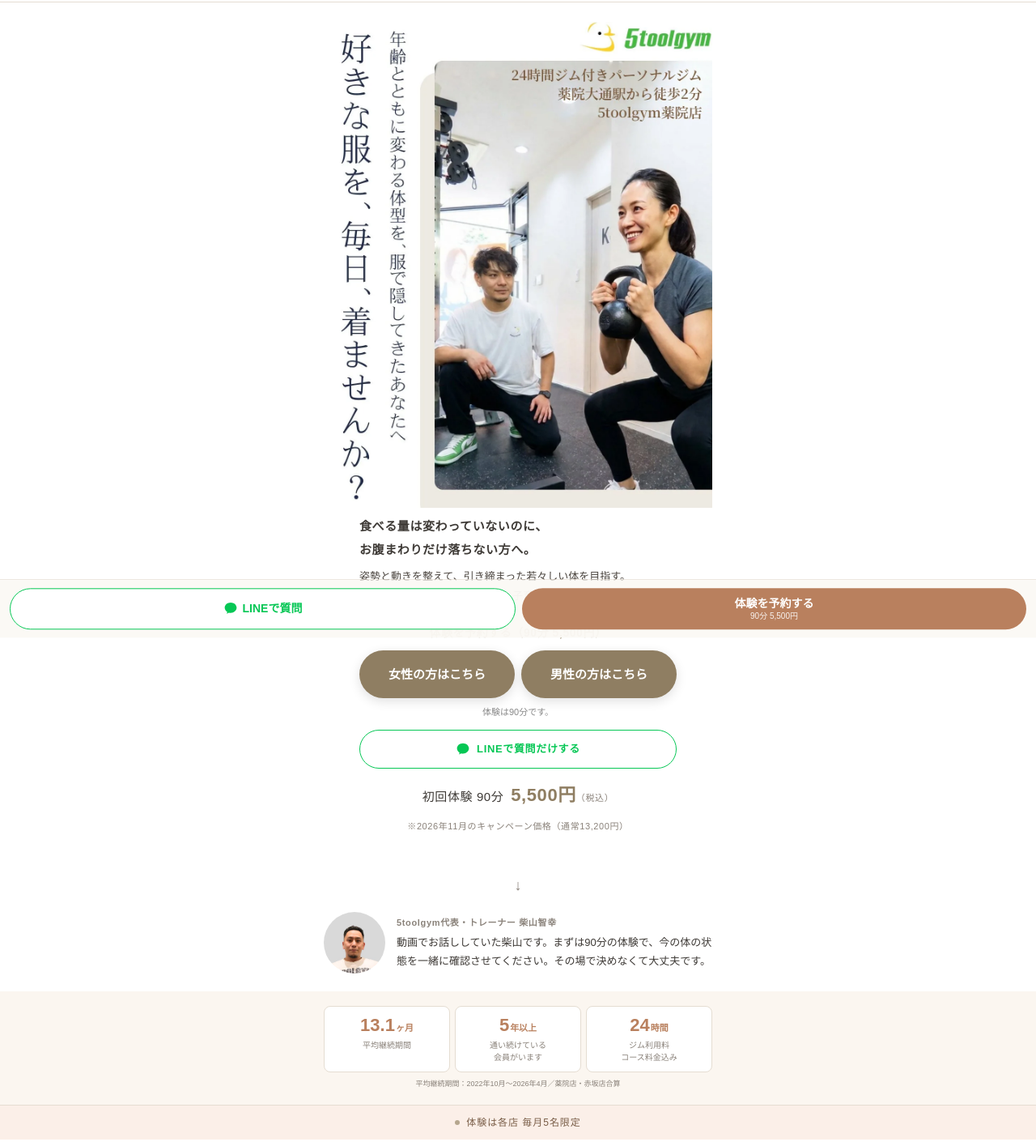
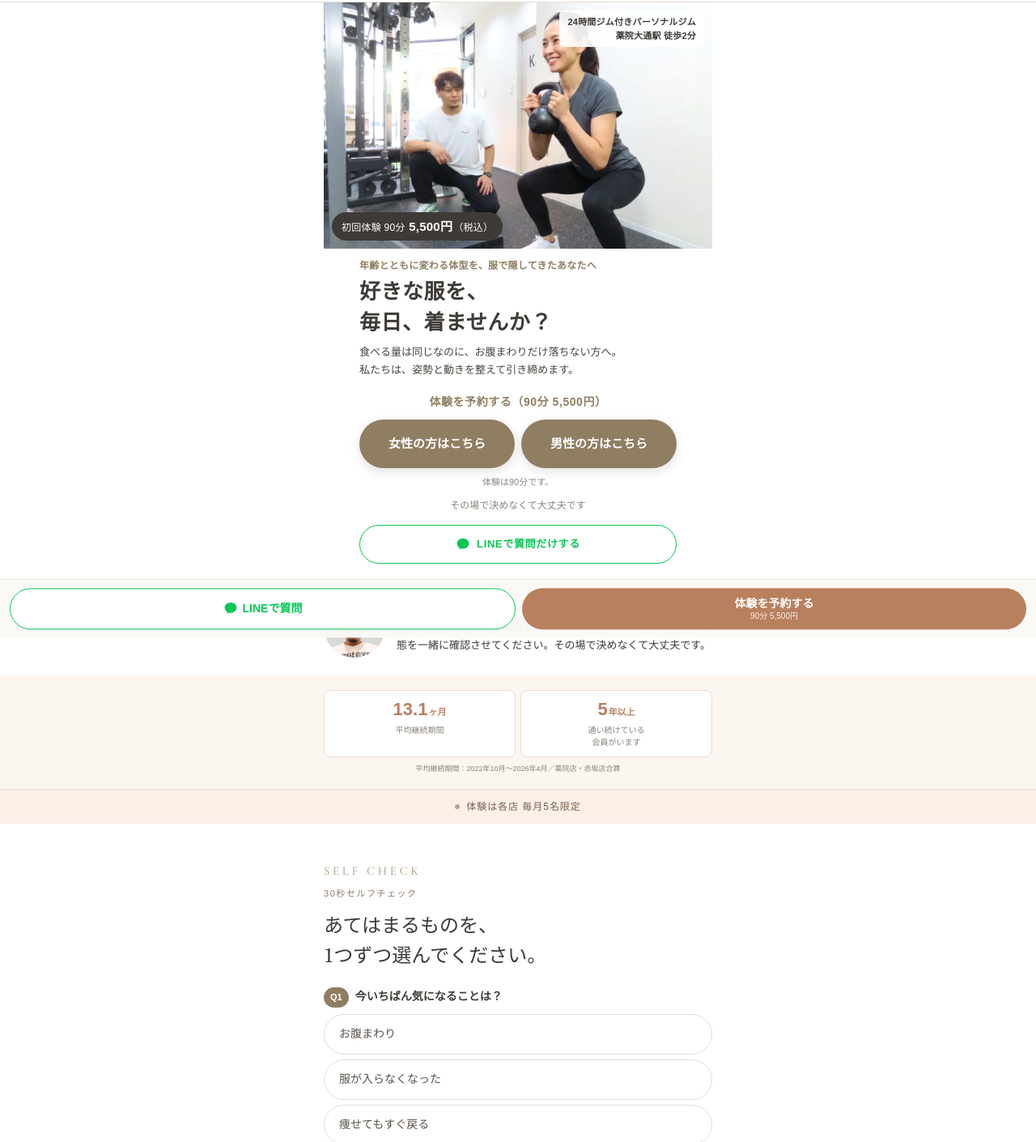
Before and after one commit to 5toolgym/LP-yakuin01, a plain HTML site: page diet-yakuin.html in a window 1280 px wide. Shown: the part 91-1501 px from the top of the page at 81% size. Drawn offline with nearby package versions, Linux system fonts and the light colour scheme; a web font is replaced by a local one.

Commit message:
FV改善：画像タップで予約ボタンへ移動、誰向け・体験価格・次の行動をFVに集約
- ヒーロー画像タップで予約ボタンへスクロール＋強調（GA4: hero_tap）
- 通常価格の併記（二重価格）を削除
- 薬院：文字なし写真＋HTMLコピーに差し替え、信頼バーを2要素に
- 赤坂：画像下部の焼き込みバッジ（14ヶ月以上等）を切り取りHTML化、固定バーにLINE副導線

Co-Authored-By: Claude Opus 5.5 <noreply@anthropic.com>
Claude-Session: https://claude.ai/code/session_01TwzECPhcNLYKFxBzK7tPKr

```diff
--- a/diet-yakuin.html
+++ b/diet-yakuin.html
@@ -821,6 +821,22 @@ footer{background:#F6EFE7!important;border-top:1px solid #EFE4D6!important}
 .flow-video{display:block;width:100%;height:auto;aspect-ratio:9/16;max-width:300px;margin:14px auto 0;border-radius:10px;background:#000}
 .stick-line{background:#fff!important;color:#06C755!important;border:1.5px solid #06C755!important}.stick-line svg path{fill:#06C755!important}
 .flow-video-cap{font-size:11px;color:#8A827A;text-align:center;margin:6px 0 0;line-height:1.6}
+
+/* ===== FV v5（2026-11：画像タップ→予約ボタン、FVで「誰向け・何の店・体験価格・次の行動」） ===== */
+.fv-photo{display:block;position:relative;max-width:480px;margin:0 auto;line-height:0;overflow:hidden;text-decoration:none;-webkit-tap-highlight-color:transparent}
+.fv-photo img{display:block;width:100%;height:auto;aspect-ratio:1195/896;max-height:38vh;object-fit:cover;object-position:60% 35%}
+.fv-tag{position:absolute;top:10px;right:10px;background:rgba(255,255,255,.9);color:#3E3A36;font-size:11px;font-weight:700;line-height:1.5;padding:6px 10px;border-radius:6px;text-align:right;letter-spacing:.02em}
+.fv-chip{position:absolute;left:10px;bottom:10px;background:#3E3A36;color:#fff;font-size:12px;line-height:1.4;padding:7px 12px;border-radius:999px;letter-spacing:.02em}
+.fv-chip b{font-size:15px;margin:0 1px}
+.hero#top{padding-top:0!important}
+.fv-copy{max-width:480px;margin:0 auto;padding:12px var(--sp) 0;text-align:left}
+.fv-for{font-size:12px;color:#8F7E62;font-weight:700;margin:0 0 4px;letter-spacing:.02em;line-height:1.6}
+.fv-h1{font-family:'Noto Serif JP','Hiragino Mincho ProN','Yu Mincho',serif;font-size:clamp(21px,5.8vw,26px);font-weight:600;color:#3E3A36;line-height:1.45;margin:0 0 6px;letter-spacing:.02em}
+.fv-lead{font-size:13px;color:#4A443E;line-height:1.75;margin:0}
+.hero .hero-bottom{padding-top:14px!important;padding-bottom:18px!important}
+.fv-note{font-size:12px;color:#8A827A;text-align:center;margin:8px 0 0}
+.fv-flash .rsv-btn{animation:fvflash 1.2s ease-out 1}
+@keyframes fvflash{0%{transform:scale(1)}25%{transform:scale(1.05);box-shadow:0 0 0 6px rgba(143,126,98,.3)}100%{transform:scale(1)}}
 </style>
 </head>
 <body>
@@ -873,15 +889,16 @@ footer{background:#F6EFE7!important;border-top:1px solid #EFE4D6!important}
 
 <!-- ══════════ HERO ══════════ -->
 <section class="hero" id="top">
-  <div class="hero-visual hero-ai"><picture><source srcset="images/diet/lp1-fv-v4-yakuin.webp" type="image/webp"><img width="1080" height="1350" src="images/diet/lp1-fv-v4-yakuin.jpg" fetchpriority="high" alt="好きな服を、毎日、着ませんか？ 年齢とともに変わる体型を、服で隠してきたあなたへ。24時間ジム付きパーソナルジム、薬院大通駅から徒歩2分、5toolgym薬院店"></picture></div>
-  <div class="hero-ai-meta"><h1 class="hero-h1 sr-only">好きな服を、毎日、着ませんか？年齢とともに変わる体型を、服で隠してきたあなたへ。</h1><p class="hero-lead">食べる量は変わっていないのに、<br>お腹まわりだけ落ちない方へ。</p><p class="hero-sub">姿勢と動きを整えて、引き締まった若々しい体を目指す。<br>薬院大通駅から徒歩2分。仕事と子育ての合間に通えます。</p></div>
-  <div class="hero-bottom" style="padding-top:20px">
+  <a href="#heroRsv" class="hero-visual fv-photo" id="heroTap" aria-label="体験予約ボタンへ移動"><picture><source srcset="images/diet/fv-photo-yakuin.webp" type="image/webp"><img width="1195" height="896" src="images/diet/fv-photo-yakuin.jpg" fetchpriority="high" alt="トレーナーと一緒にケトルベルでトレーニングする女性（5toolgym薬院店）"></picture><span class="fv-tag">24時間ジム付きパーソナルジム<br>薬院大通駅 徒歩2分</span><span class="fv-chip">初回体験 90分 <b>5,500円</b>（税込）</span></a>
+  <div class="fv-copy">
+    <p class="fv-for">年齢とともに変わる体型を、服で隠してきたあなたへ</p>
+    <h1 class="fv-h1">好きな服を、<br>毎日、着ませんか？</h1>
+    <p class="fv-lead">食べる量は同じなのに、お腹まわりだけ落ちない方へ。<br>私たちは、姿勢と動きを整えて引き締めます。</p>
+  </div>
+  <div class="hero-bottom" id="heroRsv">
     <div class="rsv-split"><p class="rsv-split-ttl">体験を予約する（90分 5,500円）</p><div class="rsv-split-btns"><a href="https://instagram.kanzashi.com/l/1uyf95d0BYo/kirei?staffId=0&amp;couponId=199915" class="rsv-btn" data-gender="female" target="_blank">女性の方はこちら</a><a href="https://instagram.kanzashi.com/l/1uyf95d0BYo/kirei?staffId=0&amp;couponId=418712" class="rsv-btn" data-gender="male" target="_blank">男性の方はこちら</a></div><p class="rsv-note">体験は90分です。</p></div>
+    <p class="fv-note">その場で決めなくて大丈夫です</p>
     <a href="https://lin.ee/SSVMY67" class="line-cta" data-line-pos="cta1" target="_blank" rel="noopener"><svg width="18" height="18" viewBox="0 0 22 22" fill="none" aria-hidden="true"><path d="M11 2C6 2 2 5.5 2 9.8c0 2.6 1.5 4.9 3.8 6.3l-.7 2.9 3.2-1.7c.8.2 1.8.3 2.7.3 5 0 9-3.5 9-7.8S16 2 11 2z" fill="white"/></svg>LINEで質問だけする</a>
-    <p class="hero-price">初回体験 90分 <strong>5,500円</strong><small>（税込）</small><br><small>※2026年11月のキャンペーン価格（通常13,200円）</small></p>
-  </div>
-  <div style="text-align: center; padding: 12px 0 0;">
-    <i class="scroll-arrow" aria-hidden="true">&#8595;</i>
   </div>
 </section>
 <div class="owner-note"><img src="images/img3.jpg" alt="5toolgym代表 柴山智幸" width="76" height="76"><p><b>5toolgym代表・トレーナー 柴山智幸</b>動画でお話ししていた柴山です。まずは90分の体験で、今の体の状態を一緒に確認させてください。その場で決めなくて大丈夫です。</p></div>
@@ -893,7 +910,6 @@ footer{background:#F6EFE7!important;border-top:1px solid #EFE4D6!important}
   <div class="trust-items">
     <div class="trust-item"><span class="trust-v">13.1<small>ヶ月</small></span><span class="trust-k">平均継続期間</span></div>
     <div class="trust-item"><span class="trust-v">5<small>年以上</small></span><span class="trust-k">通い続けている<br>会員がいます</span></div>
-    <div class="trust-item"><span class="trust-v">24<small>時間</small></span><span class="trust-k">ジム利用料<br>コース料金込み</span></div>
   </div>
   <p class="trust-note">平均継続期間：2022年10月〜2026年4月／薬院店・赤坂店合算</p>
 </div>
@@ -1045,7 +1061,7 @@ footer{background:#F6EFE7!important;border-top:1px solid #EFE4D6!important}
 <section class="psum" id="psum">
   <p class="psum-ttl">料金の目安</p>
   <div class="psum-rows">
-    <div class="psum-row"><span class="psum-k">体験セッション（90分）</span><span class="psum-v">5,500円<small>（税込）</small><br><small>※2026年11月のキャンペーン価格（通常13,200円）</small></span></div>
+    <div class="psum-row"><span class="psum-k">体験セッション（90分）</span><span class="psum-v">5,500円<small>（税込）</small></span></div>
     <div class="psum-row"><span class="psum-k">入会後</span><span class="psum-v">1回あたり 9,100円〜<small>（税込）</small></span></div>
   </div>
   <p class="psum-note">月2回〜8回のコースから選べます（別途、入会金11,000円・税込）。体験のあと、その場で決める必要はありません。</p>
@@ -1105,7 +1121,7 @@ footer{background:#F6EFE7!important;border-top:1px solid #EFE4D6!important}
       <tr><td>月2回<small>ENTRY</small></td><td>19,400円</td><td>9,700円</td></tr>
     </tbody>
   </table>
-  <p class="pr-fee">入会金 11,000円（税込）／ 体験セッション 90分 5,500円（税込・2026年11月のキャンペーン価格、通常13,200円）</p>
+  <p class="pr-fee">入会金 11,000円（税込）／ 体験セッション 90分 5,500円（税込）</p>
   <details class="pr-det">
     <summary>コースごとの内容を見る</summary>
     <ul>
@@ -1242,7 +1258,6 @@ footer{background:#F6EFE7!important;border-top:1px solid #EFE4D6!important}
       <span style="font-size:1.8rem;font-weight:bold;color:inherit;">¥5,500</span>
       <span style="font-size:0.85rem;color:#888;">（税込）</span>
     </div>
-    <p style="text-align:center;font-size:12px;color:#888;margin:-4px 0 10px">2026年11月のキャンペーン価格（通常13,200円）</p>
     <div class="trial-rows">
       <div class="trial-row"><div class="ck"></div>カウンセリング（15分）</div>
       <div class="trial-row"><div class="ck"></div>骨格チェック・歪み改善・トレーニング（60分）</div>
@@ -1440,5 +1455,12 @@ s.querySelector('.stick-rsv').addEventListener('click',function(){try{if(typeof
   },{passive:true});
 })();
 </script>
+<script>
+/* FV：ヒーロー画像タップ → 予約ボタンへ移動して強調（GA4: hero_tap） */
+(function(){var t=document.getElementById('heroTap'),r=document.getElementById('heroRsv');if(!t||!r)return;
+t.addEventListener('click',function(e){e.preventDefault();try{r.scrollIntoView({behavior:'smooth',block:'center'})}catch(_){r.scrollIntoView()}
+r.classList.remove('fv-flash');void r.offsetWidth;r.classList.add('fv-flash');
+try{if(typeof gtag==='function')gtag('event','hero_tap',{store:'薬院',page:'diet'})}catch(_){}});})();
+</script>
 </body>
 </html>
```
Also changed, not shown: images/diet/fv-photo-yakuin.jpg (added), images/diet/fv-photo-yakuin.webp (added).
